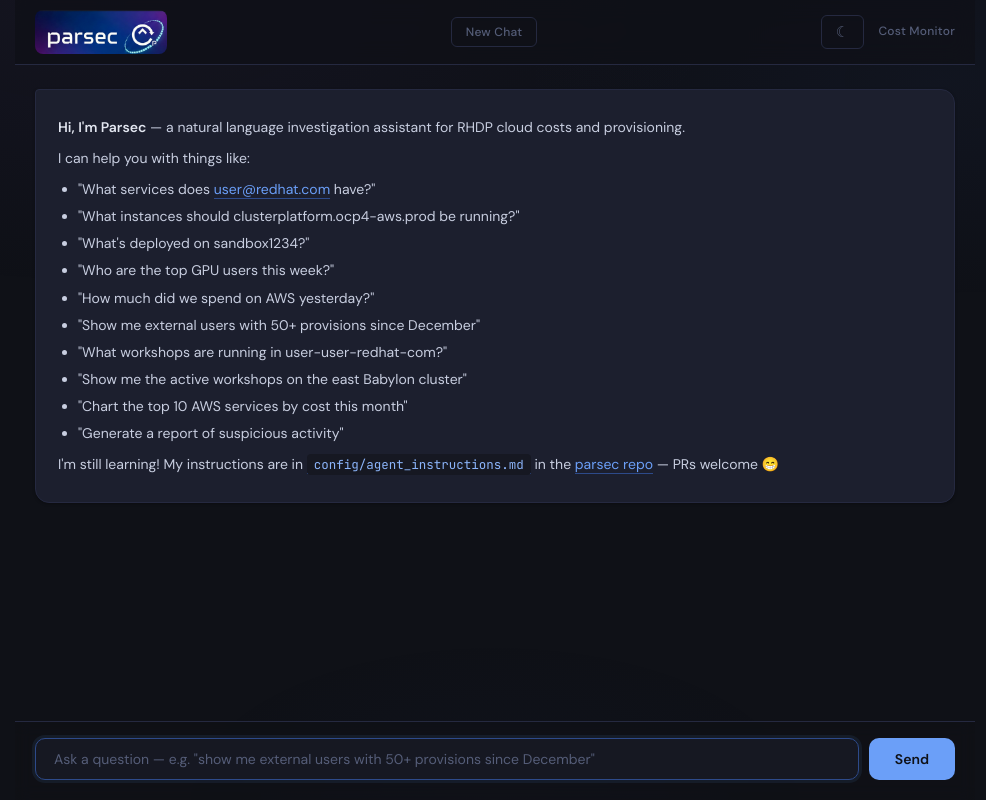
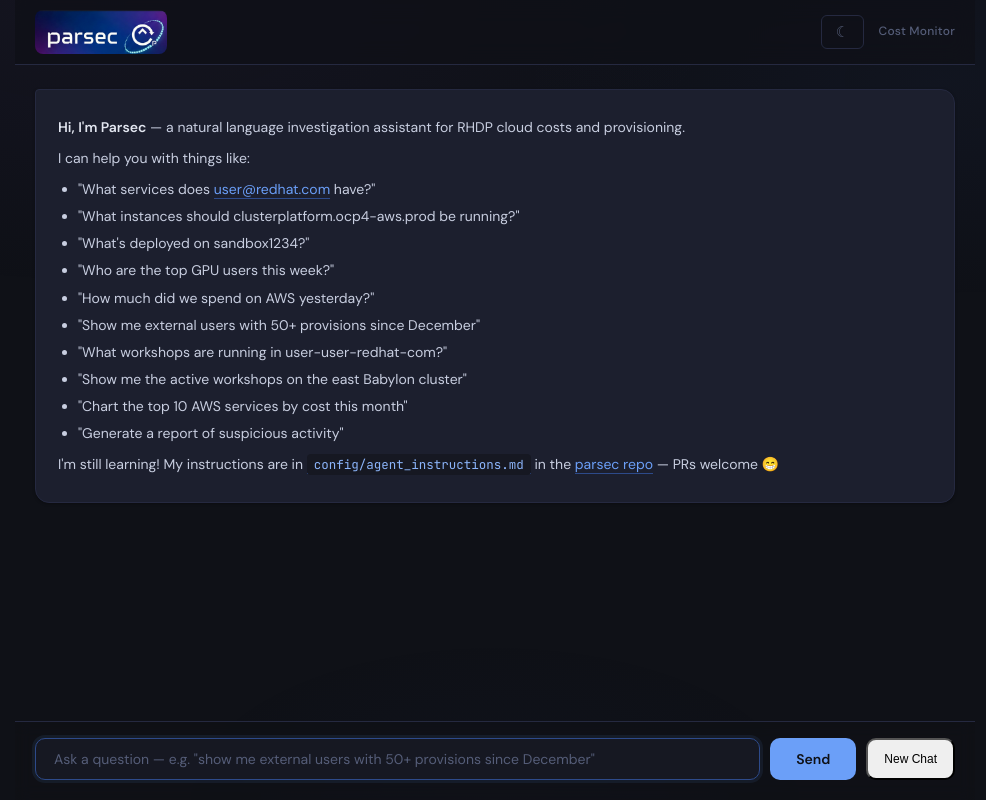
Before and after one commit to rhpds/parsec, a plain HTML site: page static/index.html in a window 1280 px wide. Shown: the whole page, without its empty margins (145-1131 px from the left). Drawn offline with nearby package versions, Linux system fonts and the light colour scheme; no server answers.

Commit message:
Move New Chat button next to Send in footer

```diff
--- a/static/index.html
+++ b/static/index.html
@@ -24,7 +24,6 @@
     <div id="app">
         <header>
             <img src="/logo.png" alt="Parsec" class="header-logo" height="44">
-            <button id="new-chat-btn" class="header-btn" title="Clear conversation and start fresh">New Chat</button>
             <button id="theme-toggle-btn" class="header-btn" title="Toggle light/dark theme" aria-label="Toggle theme"></button>
             <a href="https://cost-monitor.apps.ocpv-infra01.dal12.infra.demo.redhat.com" target="_blank" rel="noopener" class="header-link">Cost Monitor</a>
         </header>
@@ -49,6 +48,7 @@
                     data-keeper-lock="true"
                 >
                 <button type="submit" id="send-btn">Send</button>
+                <button type="button" id="new-chat-btn" class="header-btn" title="Clear conversation and start fresh">New Chat</button>
             </form>
         </footer>
     </div>
--- a/static/style.css
+++ b/static/style.css
@@ -624,6 +624,12 @@ footer {
     transform: none;
 }
 
+#query-form #new-chat-btn {
+    padding: 11px 16px;
+    font-size: 12px;
+    border-radius: var(--radius-md);
+}
+
 /* ─── Error ─── */
 .error-message {
     color: var(--error);
```
